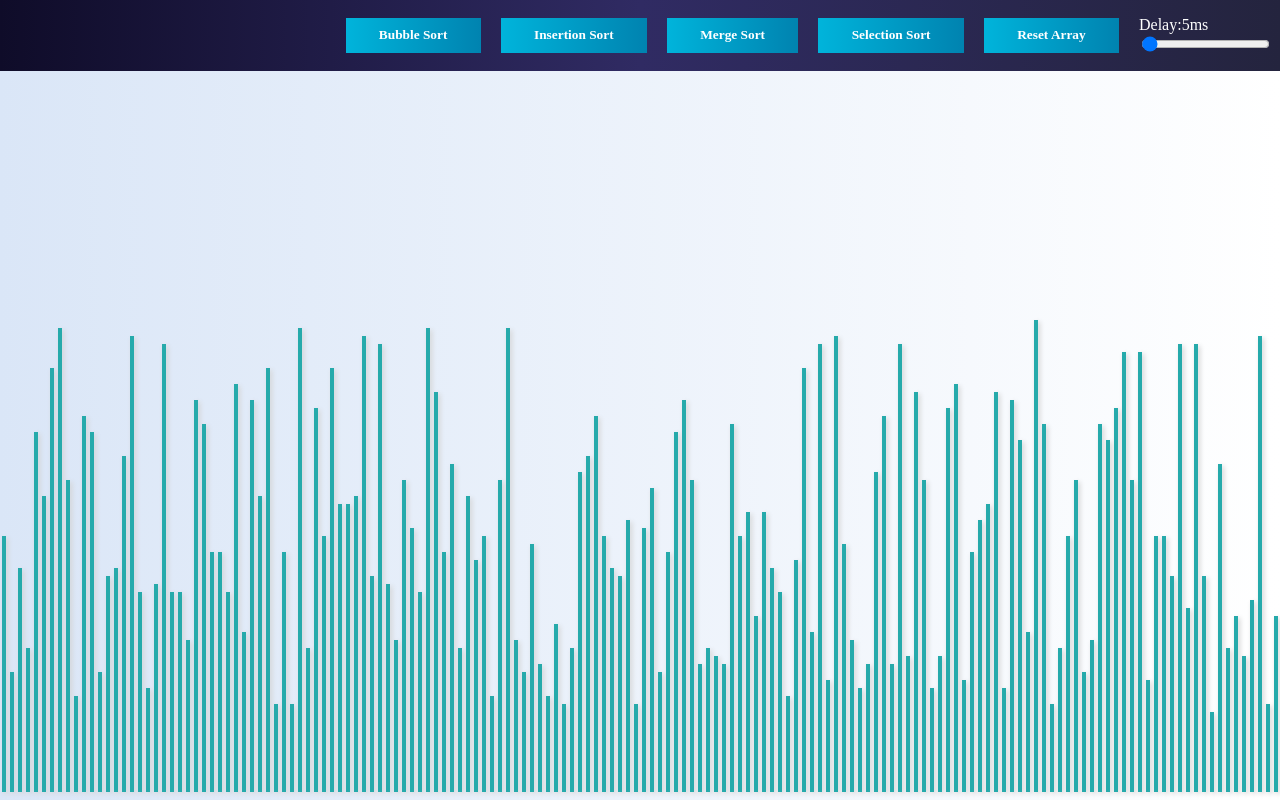
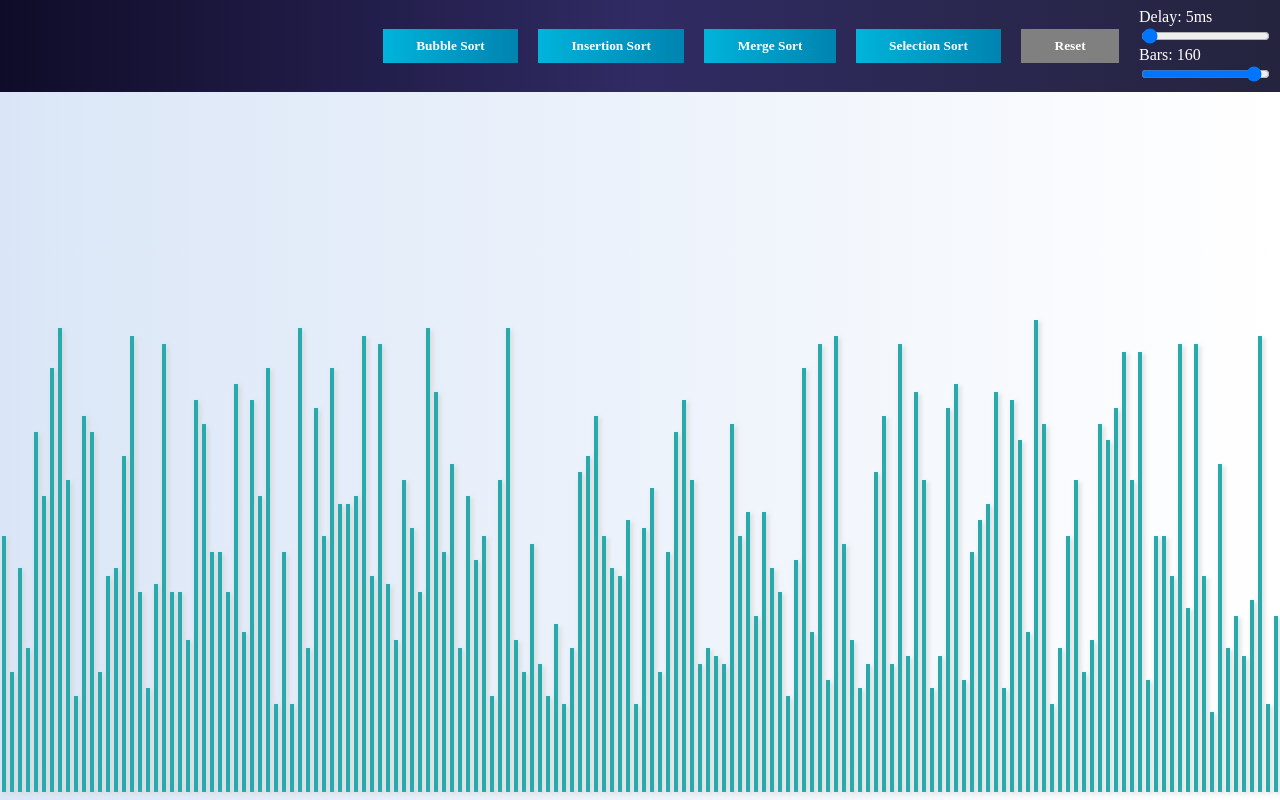
Before and after one commit to Vikas2426/AlgoX, a React (Create React App) app: page / in a window 1280 px wide. Built offline with nearby package versions, Linux system fonts and the light colour scheme; a web font is replaced by a local one.

Commit message:
feat: add edit number of bars

```diff
--- a/src/SortingContext/SortingProvider.js
+++ b/src/SortingContext/SortingProvider.js
@@ -6,13 +6,13 @@ import constants from '../lib/constants';
 
 export const SortingContext = React.createContext();
 function SortingProvider({ children }) {
-  const heights = useMemo(() => getHeights(), []);
   const [delay, setDelay] = useState(constants.MIN_DELAY);
-
+  const [arrayLength, setArrayLength] = useState(constants.DEFAULT_NO_OF_BARS);
+  const heights = useMemo(() => getHeights(arrayLength), [arrayLength]);
   return (
     <SortingContext.Provider value={useMemo(() => ({
-      heights, setDelay, delay,
-    }), [heights, delay])}
+      heights, setDelay, delay, setArrayLength, arrayLength,
+    }), [heights, delay, arrayLength])}
     >
       {children}
     </SortingContext.Provider>
--- a/src/components/Header.jsx
+++ b/src/components/Header.jsx
@@ -1,13 +1,17 @@
+/* eslint-disable no-undef */
 /* eslint-disable jsx-a11y/label-has-associated-control */
 import { useContext, useState } from 'react';
-import { buttonTypes } from '../lib/constants';
+import constants, { buttonTypes } from '../lib/constants';
 import { SortingContext } from '../SortingContext/SortingProvider';
 import Button from './Button';
 import StyledHeader from './styles/StyledHeader.styled';
 import buttonActions from '../lib/buttonActions';
 
 function Header() {
-  const { setDelay, delay, heights } = useContext(SortingContext);
+  const {
+    setDelay, delay, heights, setArrayLength, arrayLength,
+  } = useContext(SortingContext);
+
   const [shouldBeDisabled, setShouldBeDisabled] = useState(false);
   const handleAlgoSelection = (event) => {
     const buttonType = event.target.name;
@@ -21,25 +25,39 @@ function Header() {
           <Button
             key={buttonType}
             name={buttonType}
-            disabled={buttonType !== buttonTypes.RESET_ARRAY && shouldBeDisabled}
+            disabled={buttonType !== buttonTypes.RESET_ARRAY ? shouldBeDisabled : !shouldBeDisabled}
             clickHandler={handleAlgoSelection}
           />
         ))}
       </div>
       <div style={{ display: 'flex', flexDirection: 'column', marginLeft: '10px' }}>
         <label htmlFor="delay" style={{ color: 'white' }}>
-          Delay:
+          Delay:&nbsp;
           {delay}
           ms
         </label>
         <input
           type="range"
           name="delay"
-          defaultValue={10}
+          defaultValue={constants.MIN_DELAY}
           onChange={(event) => setDelay(event.target.value)}
           min={0}
           max={1000}
           step={10}
+          disabled={shouldBeDisabled}
+        />
+        <label htmlFor="arrayLength" style={{ color: 'white' }}>
+          Bars:&nbsp;
+          {arrayLength}
+        </label>
+        <input
+          type="range"
+          name="arrayLength"
+          defaultValue={constants.DEFAULT_NO_OF_BARS}
+          onChange={(event) => setArrayLength(event.target.value)}
+          min={10}
+          max={constants.DEFAULT_NO_OF_BARS}
+          step={20}
           disabled={shouldBeDisabled}
         />
       </div>
--- a/src/lib/constants.js
+++ b/src/lib/constants.js
@@ -1,7 +1,9 @@
+/* eslint-disable no-undef */
 export default {
   ANIMATION_COLOR: 'linear-gradient(to top, #ff416c, #ff4b2b)',
   ORIGINAL_COLOR: '#26aaab',
   MIN_DELAY: 5,
+  DEFAULT_NO_OF_BARS: parseInt(window.innerWidth / 8, 10),
 };
 
 export const buttonTypes = {
@@ -9,5 +11,5 @@ export const buttonTypes = {
   INSERTION_SORT: 'Insertion Sort',
   MERGE_SORT: 'Merge Sort',
   SELECTION_SORT: 'Selection Sort',
-  RESET_ARRAY: 'Reset Array',
+  RESET_ARRAY: 'Reset',
 };
--- a/src/lib/getHeights.js
+++ b/src/lib/getHeights.js
@@ -1,8 +1,9 @@
-/* eslint-disable no-undef */
-const getHeights = () => {
+import constants from './constants';
+
+const getHeights = (arrayLength) => {
   const heights = [];
-  const numberOfBars = parseInt(window.innerWidth / 8, 10);
-  for (let i = 0; i < numberOfBars; i += 1) {
+  const length = arrayLength || constants.DEFAULT_NO_OF_BARS;
+  for (let i = 0; i < length; i += 1) {
     const newHeight = Math.floor((Math.random() * 50) + 10);
     heights.push(newHeight);
   }
```
